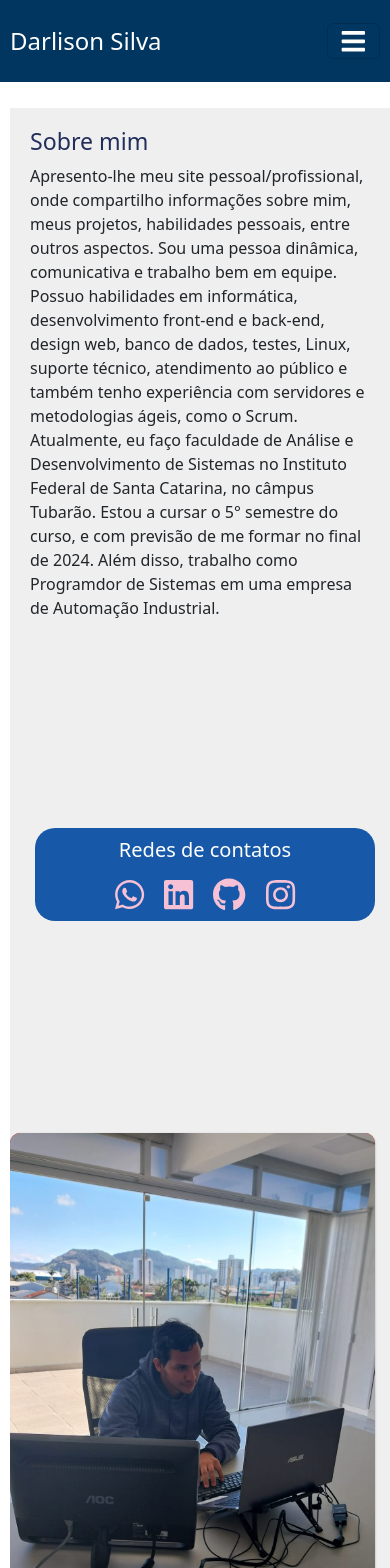
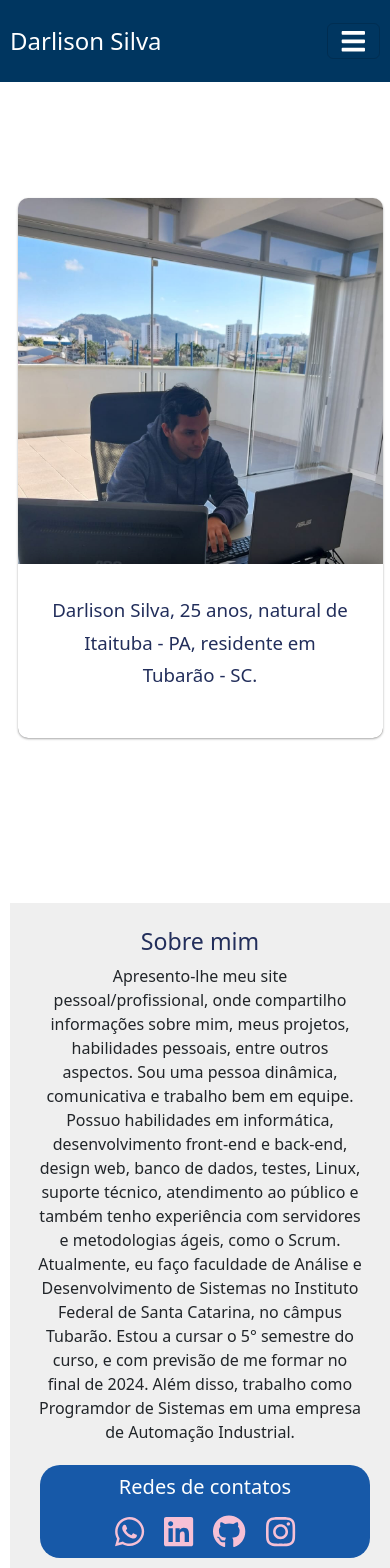
Before and after one commit to Darlison1398/carta-profissional, a React (Vite) app: page / in a window 390 px wide. Shown: the top 1568 px of the page. Built offline with nearby package versions, Linux system fonts and the light colour scheme.

Commit message:
atualizado 06-02-2024

```diff
--- a/src/App.css
+++ b/src/App.css
@@ -50,10 +50,6 @@ h5{
     padding: 15px;
 }
 
-.container-photo{
-    height: 100vh;
-    padding: 15px;
-}
 
 /* hablidades */
 .know{
@@ -260,6 +256,13 @@ h5{
 
 /********************** FIM    ************/
 
+.photo-container {
+    display: flex;
+    justify-content: center;
+    align-items: center;
+    height: 100vh;
+    margin-top: -10%;
+}
 
 
 
@@ -411,7 +414,57 @@ h5{
 
 
 /***************    RESPONSIVIDADE   ***************/
-@media (max-width: 600px) {
+@media (max-width: 1000px) {
+
+    .ct {
+        width: 100%;
+        height: auto;
+    }
+
+    .box-cont{
+        height: 80vh;
+        padding: 15px;
+    }
+
+    .about-me{
+        width: 100%;
+        margin: 0;
+        padding: 0;
+        text-align: center;
+        justify-content: center;
+        align-items: center;
+    }
+
+    .about-me h3, p {
+        text-align: center;
+    }
+
+    .about-me p {
+        width: 100%;
+    }
+
+    figure img + figcaption {
+        display: block;
+        bottom: 0;
+    }
+
+    /* Desativar efeito hover */
+    figure:hover {
+        box-shadow: none;
+    }
+
+    figure:hover img {
+        transform: none;
+    }
+
+    figure:hover figcaption {
+        bottom: 0;
+    }
+
+}
+
+
+@media (max-width: 700px) {
     body {
         margin: 0;
         padding: 0;
@@ -433,10 +486,6 @@ h5{
         box-sizing: border-box;
     }
 
-
-
-
-
     .cont-start {
         width: 100%;
         overflow-x: hidden;
@@ -447,20 +496,6 @@ h5{
     }
 
     /*   foto  */
-    .container-photo {
-        padding: 0;
-        margin-top: 2em;
-        width: 100%;
-        text-align: center;
-        justify-content: center;
-        display: flex;
-        flex-direction: column;
-        align-items: center;
-        margin-left: -10px;
-        overflow-x: 'hidden';
-        box-sizing: border-box;
-    }
-
     figure {
         display: flex;
         align-items: center;
@@ -498,7 +533,6 @@ h5{
         padding: 10px;
     }
 
-
     /*  Portfólio */
     .container-box {
         justify-content: center;
@@ -509,7 +543,20 @@ h5{
     }
     .project{
         margin-top: .5em;
+        height: 50vh;
     }
 
+    /* botão zap */
+    .btn-zap{
+        height: 60px;
+        border-radius: 20px;
+        margin-top: 1em;
+        font-size: 14pt;
+    }
+}
 
+@media (max-width: 600px) {
+    body{
+        overflow-x: hidden;
+    }
 }
--- /dev/null
+++ b/src/assets/js/redirect/redirectToClimaTemp.js
@@ -0,0 +1,5 @@
+const redirectToClimaTemp = () => {
+    window.open("https://drsilva-clima-temp.netlify.app/");
+};
+
+export default redirectToClimaTemp;
--- /dev/null
+++ b/src/assets/js/redirect/redirectToCurriculu_web.js
@@ -0,0 +1,5 @@
+const redirectToCurriculuWeb = () => {
+    window.open("https://curriculu-web.netlify.app/");
+};
+
+export default redirectToCurriculuWeb;
--- /dev/null
+++ b/src/assets/js/redirect/redirectToProjetct.js
@@ -0,0 +1,5 @@
+const redirectToProject = () => {
+    window.open("https://github.com/Darlison1398/carta-profissional");
+};
+
+export default redirectToProject;
--- /dev/null
+++ b/src/assets/js/redirect/redirectToWordPress.js
@@ -0,0 +1,5 @@
+const redirectToWordPress= () => {
+    window.open("http://askdrsilva.wordpress.com");
+};
+
+export default redirectToWordPress;
--- a/src/components/main/Main.jsx
+++ b/src/components/main/Main.jsx
@@ -1,3 +1,4 @@
+import React, { useState, useEffect } from "react";
 import ContainerStart from "./components/ContainerStart";
 import Habilits from "./components/Habilits";
 import Resume from "./components/Resume";
@@ -6,11 +7,41 @@ import Read from "./components/Read";
 import Portfolio from "./components/Portfolio";
 //import Usuals from "./components/Usuals";
 import Zap from "./components/Zap";
+import Photo from "./components/Photo";
 
 
 function Main() {
+
+    const [windowWidth, setWindowWidth] = useState(window.innerWidth);
+
+    useEffect(() => {
+        const handleResize = () => {
+            setWindowWidth(window.innerWidth);
+        };
+
+        window.addEventListener("resize", handleResize);
+
+        return () => {
+            window.removeEventListener("resize", handleResize);
+        };
+    }, []);
+
+    const renderPhoto = () => {
+        if (windowWidth < 800) {
+            return (
+                <div className="photo-container">
+                    <Photo />
+                </div>
+            );
+        }
+        return null;
+    };
+
+
+
     return(
         <div className="container">
+            {renderPhoto()}
             <ContainerStart />
             <Habilits />
             <Resume />
--- a/src/components/main/components/ContainerStart.jsx
+++ b/src/components/main/components/ContainerStart.jsx
@@ -1,20 +1,21 @@
-import React from "react";
+import React, { useState, useEffect } from "react";
 import AbouMe from "./AboutMe";
-import Photo from "./Photo";
 import Redes from "./Redes";
+import euImage from '../../../assets/img/eu.jpeg';
 
 function ContainerStart() {
-    const mr = {marginTop: '1em',
-    backgroundColor: '#efefef',
-    justifyContent: 'center',
-    textAlign: 'center',
-    overflowX: 'hidden',
-    boxSizing: 'border-box',
+    const mr = {
+        backgroundColor: '#efefef',
+        justifyContent: 'center',
+        textAlign: 'center',
+        overflowX: 'hidden',
+        boxSizing: 'border-box',
+        padding: '10px'
     };
 
     const rowStyle = {
         display: 'flex',
-        flexWrap: 'wrap', // Permite que os itens se ajustem à largura da tela
+        flexWrap: 'wrap',
         alignItems: 'center',
         justifyContent: 'center',
         overflowX: 'hidden'
@@ -22,10 +23,59 @@ function ContainerStart() {
 
     const bb = { marginBottom: '1em',};
 
-    return(
+    const colStyle = {
+        display: 'flex',
+        flexDirection: 'column',
+        alignItems: 'center',
+        justifyContent: 'center',
+    };
+
+    const photoStyle = {
+        width: '100%',
+        height: '100%',
+        objectFit: 'cover',
+    };
+
+    const [windowWidth, setWindowWidth] = useState(window.innerWidth);
+
+    useEffect(() => {
+        const handleResize = () => {
+            setWindowWidth(window.innerWidth);
+        };
+
+        window.addEventListener("resize", handleResize);
+
+        // Limpeza do evento ao desmontar o componente
+        return () => {
+            window.removeEventListener("resize", handleResize);
+        };
+    }, []);
+
+    // Renderiza condicionalmente com base no tamanho da tela
+    const renderImageSection = () => {
+        if (windowWidth < 800) {
+            return null; // Não renderiza a seção da imagem se a tela for menor que 800px
+        }
+
+        return (
+            <div className="col-12 col-md-5" style={colStyle}>
+                <figure className="image-block ml-auto">
+                    <img src={euImage} alt="Darlison Silva" style={photoStyle} />
+                    <figcaption>
+                        <p>
+                            Darlison Silva, 25 anos, natural de Itaituba - PA, residente em Tubarão - SC.
+                        </p>
+                    </figcaption>
+                </figure>
+            </div>
+        );
+    };
+
+    return (
         <div className="container mx-auto cont-start" style={mr}>
-            <div className="row d-flex align-items-center justify-content-center justify-content-between" style={rowStyle}>
-                <div className="col-md-5">
+            <div className="row d-flex align-items-center justify-content-center justify-content-between ct" style={rowStyle}>
+
+                <div className="col-12 col-md-5" >
                     <div className="box-cont d-flex flex-column justify-content-between">
                          <div style={bb} className="mb-auto">
                              <AbouMe />
@@ -36,12 +86,11 @@ function ContainerStart() {
                     </div>
                 </div>
 
-                <div className="col-md-5">
-                    <Photo/>
-                </div>
+                {renderImageSection()}
+
             </div>
         </div>
     );
-};
+}
 
 export default ContainerStart;
--- a/src/components/main/components/Photo.jsx
+++ b/src/components/main/components/Photo.jsx
@@ -4,7 +4,7 @@ import euImage from '../../../assets/img/eu.jpeg';
 function Photo() {
 
 
-    const [windowWidth, setWindowWidth] = useState(window.innerWidth);
+    /*const [windowWidth, setWindowWidth] = useState(window.innerWidth);
 
     useEffect(() => {
         // Atualizar a largura da tela quando a janela for redimensionada
@@ -21,18 +21,19 @@ function Photo() {
         };
     }, []);
 
-    const isSmallScreen = windowWidth <= 600;
+    const isSmallScreen = windowWidth <= 700;
 
     const photoStyle = {
-        marginLeft: isSmallScreen ? 'auto' : '40px', backgroundColor: 'red',
-    };
+        marginLeft: isSmallScreen ? 'auto' : '40px',
+    };*/
 
 
 
 
     return (
         <div className="container-photo">
-            <figure class="image-block ml-auto" style={photoStyle}>
+
+            <figure class="image-block ml-auto" >
             	<img src={euImage} alt="Darlison Silva" />
             	<figcaption>
                     <p>
--- a/src/components/main/components/Zap.jsx
+++ b/src/components/main/components/Zap.jsx
@@ -3,32 +3,12 @@ import React from "react";
 import { FontAwesomeIcon } from '@fortawesome/react-fontawesome';
 import { faWhatsapp } from '@fortawesome/free-brands-svg-icons';
 import redirectToWhats from '../../../assets/js/redirect/redirectToWhats';
-//import {gsap} from "gsap";
-//import {ScrollTrigger} from "gsap/ScrollTrigger";
+
 
 function Zap() {
 
-    /*gsap.registerPlugin(ScrollTrigger);
-    useLayoutEffect( () => {
-        gsap.to(".btn-zap", {
-            y:0,
-            opacity: 1,
-            scrollTrigger: {
-                trigger: ".animation",
-                //markers:true,
-                start: "top 600px",
-                end: "botton 500px",
-                scrub: true,
-            }
-        })
-
-        return () => {
-            gsap.killTweensOf(".btn-zap")
-        }
-    }, []);*/
-
     return (
-        <div className="container mt-5 text-center mb-5">
+        <div className="container mt-5 text-center mb-3">
             <div className="animation">
                  <h4>E ai, vamos conversar?</h4>
                  <button className="btn-zap" onClick={redirectToWhats}>Me chame no whatsapp&nbsp; <FontAwesomeIcon icon={faWhatsapp} id="icon-zap"/> </button>
```
Also changed, not shown: src/components/main/components/Portfolio.jsx (+10 -4 lines).
